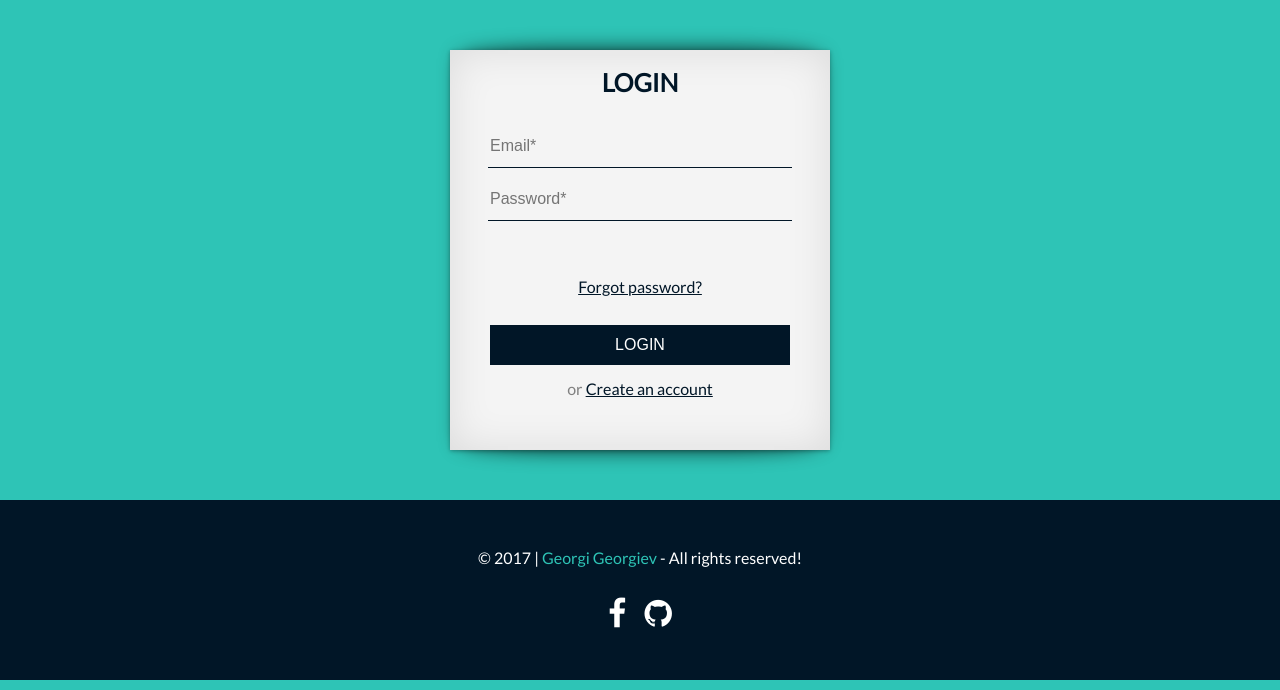
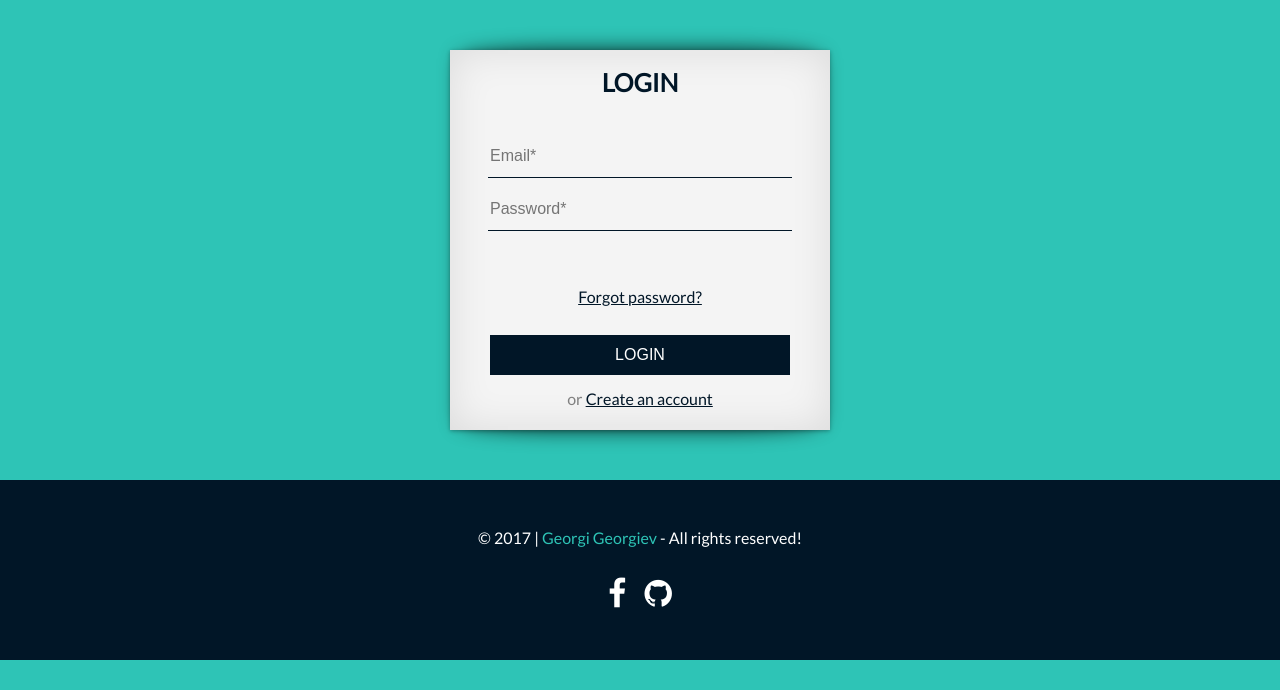
Before and after one commit to jorodev/movieaddic7, a PHP site: page /login.php in a window 1280 px wide. Shown: the part 70-760 px from the top of the page. Run offline with PHP 8.4, Linux system fonts and the light colour scheme.

Commit message:
Little fixes to clean up the code

```diff
--- a/assets/css/login.css
+++ b/assets/css/login.css
@@ -21,7 +21,7 @@
 .login-box
 {
     width: 350px;
-    height: 400px;
+    height: 380px;
     background: #F4F4F4;
     margin: 50px auto;
     position: relative;
@@ -64,7 +64,7 @@
 }
 
 .login-form {
-    margin-top: 30px;
+    margin-top: 40px;
 }
 
 .login-form
--- a/assets/css/profile.css
+++ b/assets/css/profile.css
@@ -49,7 +49,7 @@
     font-size: 36px;
 }
 
-.profile-box--avatar {
+.profile-box--avatarimg {
     width: 120px;
     height: 120px;
     background: gray;
--- a/assets/css/register.css
+++ b/assets/css/register.css
@@ -20,7 +20,7 @@
 .register-box
 {
     width: 350px;
-    height: 450px;
+    height: 380px;
     background: #F4F4F4;
     margin: 50px auto;
     position: relative;
--- a/includes/nav.inc.php
+++ b/includes/nav.inc.php
@@ -15,6 +15,7 @@
         <link rel="stylesheet" href="assets/css/register.css">
         <link rel="stylesheet" href="assets/css/login.css">
         <link rel="stylesheet" href="assets/css/profile.css">
+        <link rel="stylesheet" href="assets/css/settings.css">
         <!-- <script src="https://ajax.googleapis.com/ajax/libs/jquery/3.2.1/jquery.min.js"></script> -->
         <link href="https://fonts.googleapis.com/css?family=Lato" rel="stylesheet">
     </head>
```
Also changed, not shown: profile.php (+4 -3 lines).
